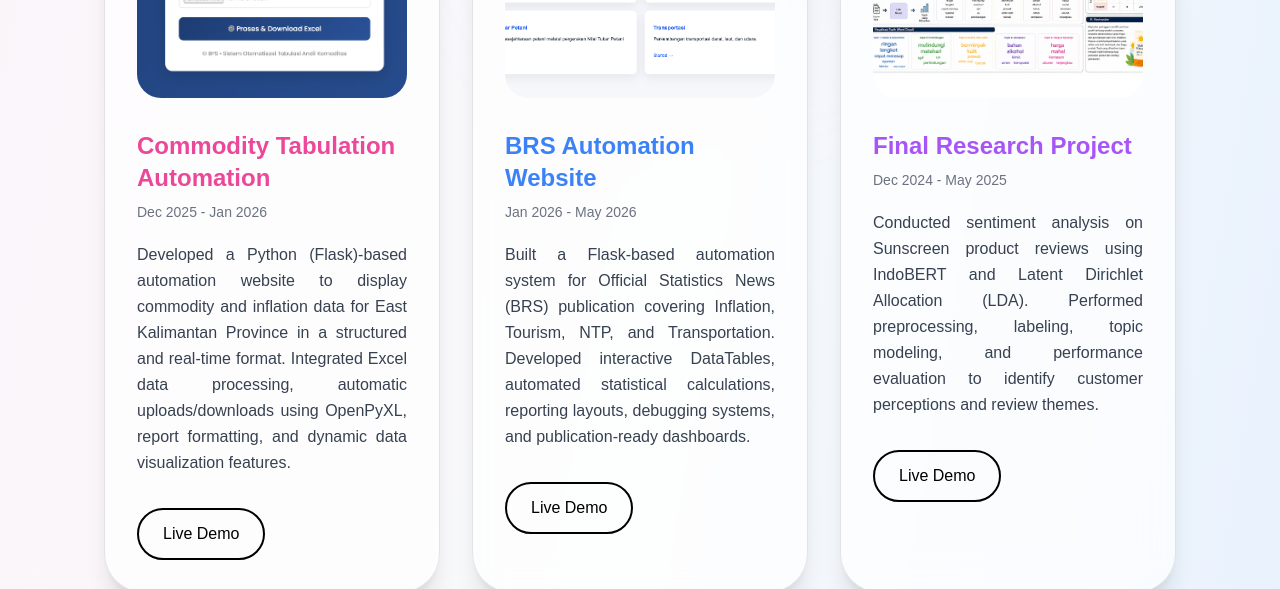
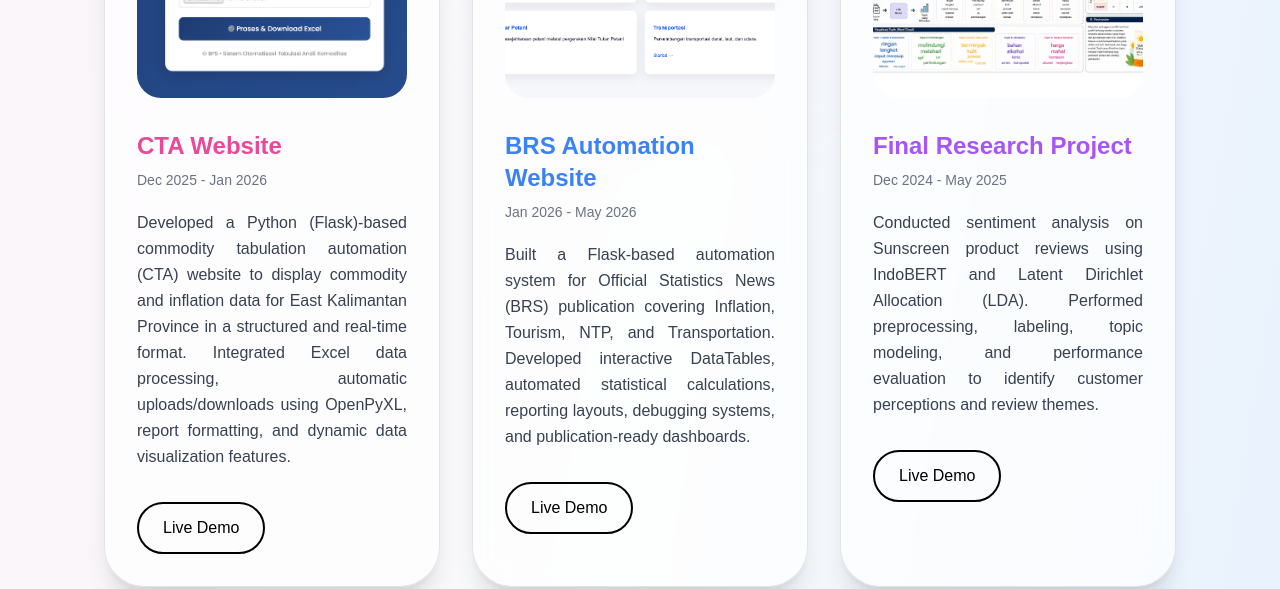
Before and after one commit to lintangntyas/portfolio, a Next.js app: page / in a window 1280 px wide. Shown: the part 3240-3829 px from the top of the page. Built offline with nearby package versions, Linux system fonts and the light colour scheme.

Commit message:
Update page.js

```diff
--- a/app/page.js
+++ b/app/page.js
@@ -782,7 +782,7 @@ export default function Home() {
             />
 
             <h2 className="text-2xl font-bold text-pink-500 mb-2">
-              Commodity Tabulation Automation
+              CTA Website
             </h2>
 
             <p className="text-sm text-gray-500 mb-5">
@@ -790,7 +790,7 @@ export default function Home() {
             </p>
 
             <p className="text-gray-700 leading-relaxed text-justify">
-              Developed a Python (Flask)-based automation website to display
+              Developed a Python (Flask)-based commodity tabulation automation (CTA) website to display
               commodity and inflation data for East Kalimantan Province in a
               structured and real-time format. Integrated Excel data processing,
               automatic uploads/downloads using OpenPyXL, report formatting,
```
